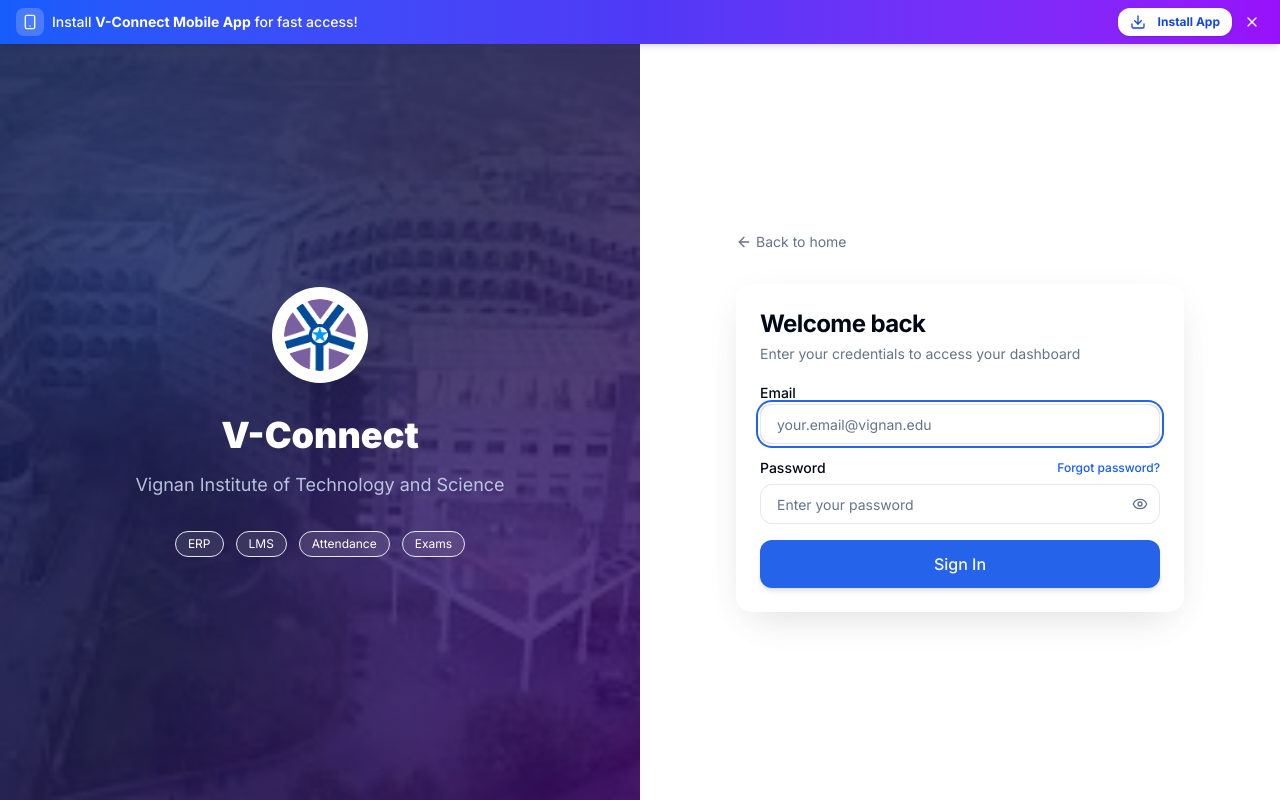
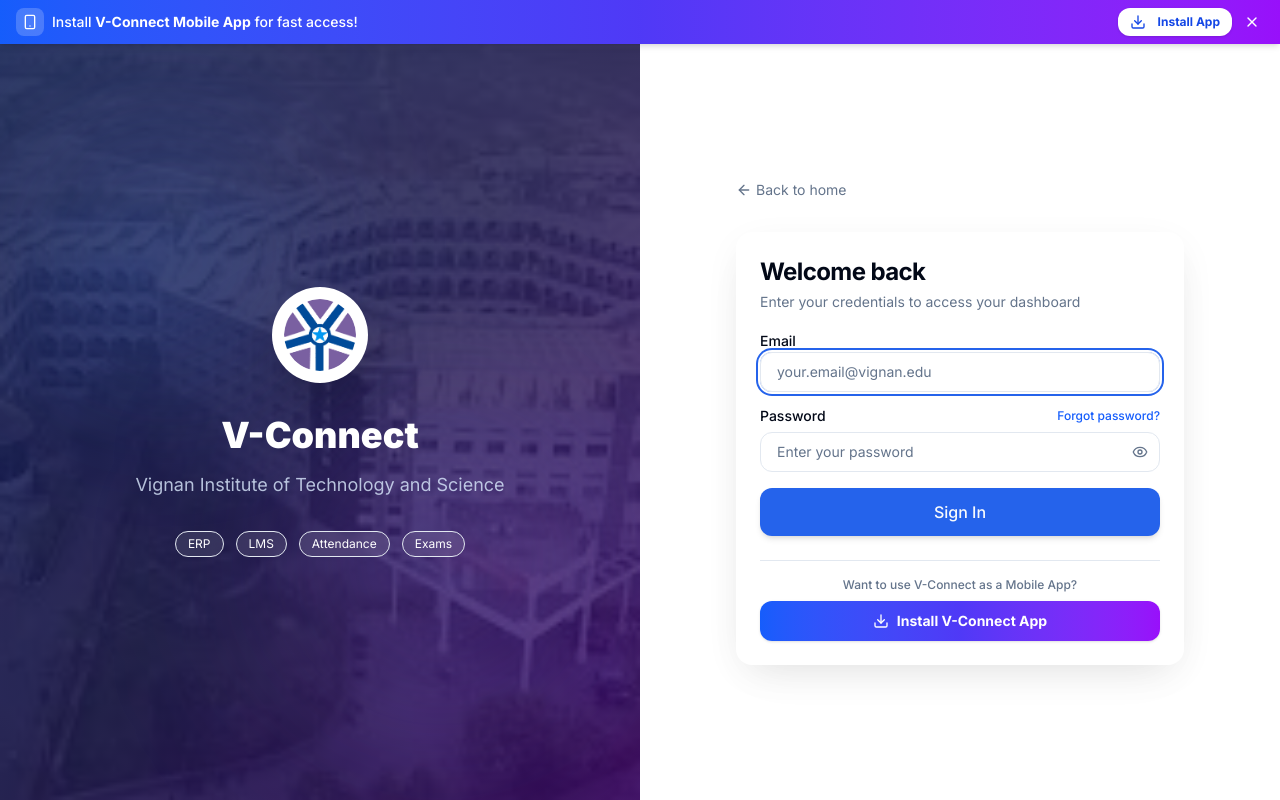
Before and after one commit to yashwanth2307/Vignan_connect, a Next.js app in the folder web/: page /login in a window 1280 px wide. Built offline with nearby package versions, Linux system fonts and the light colour scheme; no server answers.

Commit message:
feat: add InstallAppButton component inside login form card for guaranteed app installation options

```diff
--- a/web/src/app/login/page.tsx
+++ b/web/src/app/login/page.tsx
@@ -11,7 +11,7 @@
 import Link from 'next/link';
 import Image from 'next/image';
 import api from '@/lib/api';
-import { InstallAppBanner } from '@/components/install-app-banner';
+import { InstallAppBanner, InstallAppButton } from '@/components/install-app-banner';
 
 export default function LoginPage() {
     const { login } = useAuth();
@@ -211,6 +211,11 @@
                                     {loading ? <Loader2 className="w-4 h-4 animate-spin" /> : 'Sign In'}
                                 </Button>
                             </form>
+
+                            <div className="mt-6 pt-4 border-t border-[hsl(var(--border))] text-center">
+                                <p className="text-xs text-[hsl(var(--muted-foreground))] mb-2 font-medium">Want to use V-Connect as a Mobile App?</p>
+                                <InstallAppButton className="w-full bg-gradient-to-r from-blue-600 via-indigo-600 to-purple-600 hover:from-blue-700 hover:to-purple-700 text-white font-bold py-2.5 rounded-xl shadow flex items-center justify-center gap-2 text-sm transition-all" />
+                            </div>
                         </CardContent>
                     </Card>
 
--- a/web/src/components/install-app-banner.tsx
+++ b/web/src/components/install-app-banner.tsx
@@ -5,64 +5,84 @@
 import { Download, Smartphone, X } from 'lucide-react';
 import { motion } from 'framer-motion';
 
-export function InstallAppBanner() {
+export function useInstallApp() {
     const [deferredPrompt, setDeferredPrompt] = useState<any>(null);
-    const [showBanner, setShowBanner] = useState(true);
     const [isIOS, setIsIOS] = useState(false);
     const [showIOSModal, setShowIOSModal] = useState(false);
 
     useEffect(() => {
-        // Check if already running in standalone mode (installed app)
-        const isStandalone = typeof window !== 'undefined' && (window.matchMedia('(display-mode: standalone)').matches || (navigator as any).standalone);
-        if (isStandalone) {
-            setShowBanner(false);
-            return;
-        }
+        if (typeof window === 'undefined') return;
 
-        // Detect iOS
         const userAgent = window.navigator.userAgent.toLowerCase();
-        const ios = /iphone|ipad|ipod/.test(userAgent);
-        setIsIOS(ios);
+        setIsIOS(/iphone|ipad|ipod/.test(userAgent));
 
         const handleBeforeInstallPrompt = (e: any) => {
             e.preventDefault();
             setDeferredPrompt(e);
-            setShowBanner(true);
         };
 
         window.addEventListener('beforeinstallprompt', handleBeforeInstallPrompt);
-
-        // Always show banner after 2 seconds if not standalone
-        const timer = setTimeout(() => {
-            setShowBanner(true);
-        }, 2000);
-
-        return () => {
-            window.removeEventListener('beforeinstallprompt', handleBeforeInstallPrompt);
-            clearTimeout(timer);
-        };
+        return () => window.removeEventListener('beforeinstallprompt', handleBeforeInstallPrompt);
     }, []);
 
-    const handleInstallClick = async () => {
+    const triggerInstall = async () => {
         if (isIOS) {
             setShowIOSModal(true);
             return;
         }
 
-        if (!deferredPrompt) {
-            alert('To install V-Connect on your phone:\n\n• Android (Chrome/Edge): Tap menu (3 dots) → "Install app" or "Add to Home screen"\n• iPhone (Safari): Tap Share icon → "Add to Home Screen"');
-            return;
+        if (deferredPrompt) {
+            deferredPrompt.prompt();
+            await deferredPrompt.userChoice;
+            setDeferredPrompt(null);
+        } else {
+            alert(
+                'To install V-Connect as a Mobile App:\n\n' +
+                '• Chrome / Edge (Android): Tap menu (3 dots) → "Install app" or "Add to Home screen"\n' +
+                '• Safari (iPhone): Tap Share icon → "Add to Home Screen"'
+            );
         }
-
-        deferredPrompt.prompt();
-        const { outcome } = await deferredPrompt.userChoice;
-        if (outcome === 'accepted') {
-            setShowBanner(false);
-        }
-        setDeferredPrompt(null);
     };
 
-    if (!showBanner) return null;
+    return { triggerInstall, isIOS, showIOSModal, setShowIOSModal };
+}
+
+export function InstallAppButton({ className }: { className?: string }) {
+    const { triggerInstall, showIOSModal, setShowIOSModal } = useInstallApp();
+
+    return (
+        <>
+            <Button
+                type="button"
+                onClick={triggerInstall}
+                className={className || "bg-gradient-to-r from-blue-600 to-indigo-600 hover:from-blue-700 hover:to-indigo-700 text-white font-bold shadow-md gap-2 rounded-xl text-sm"}
+            >
+                <Download className="w-4 h-4" /> Install V-Connect App
+            </Button>
+
+            {showIOSModal && (
+                <div className="fixed inset-0 z-50 bg-black/60 backdrop-blur-sm flex items-center justify-center p-4">
+                    <div className="bg-white dark:bg-gray-900 rounded-3xl p-6 max-w-sm w-full space-y-4 text-center text-gray-900 dark:text-white">
+                        <Smartphone className="w-12 h-12 text-blue-600 mx-auto" />
+                        <h3 className="text-lg font-bold">Install V-Connect on iPhone</h3>
+                        <ol className="text-left text-xs space-y-2 text-gray-600 dark:text-gray-300">
+                            <li>1. Tap the <strong>Share button</strong> (square with arrow up) in Safari.</li>
+                            <li>2. Scroll down and tap <strong>&quot;Add to Home Screen&quot;</strong>.</li>
+                            <li>3. Tap <strong>Add</strong> in top right corner.</li>
+                        </ol>
+                        <Button onClick={() => setShowIOSModal(false)} className="w-full">Got it!</Button>
+                    </div>
+                </div>
+            )}
+        </>
+    );
+}
+
+export function InstallAppBanner() {
+    const { triggerInstall, showIOSModal, setShowIOSModal } = useInstallApp();
+    const [dismissed, setDismissed] = useState(false);
+
+    if (dismissed) return null;
 
     return (
         <>
@@ -81,13 +101,13 @@
                 <div className="flex items-center gap-2">
                     <Button
                         size="sm"
-                        onClick={handleInstallClick}
+                        onClick={triggerInstall}
                         className="bg-white text-blue-700 hover:bg-blue-50 font-bold px-3 py-1 h-7 rounded-xl shadow text-xs"
                     >
                         <Download className="w-3.5 h-3.5 mr-1" /> Install App
                     </Button>
                     <button
-                        onClick={() => setShowBanner(false)}
+                        onClick={() => setDismissed(true)}
                         className="p-1 rounded-full hover:bg-white/20 transition-colors"
                         aria-label="Close"
                     >
```
